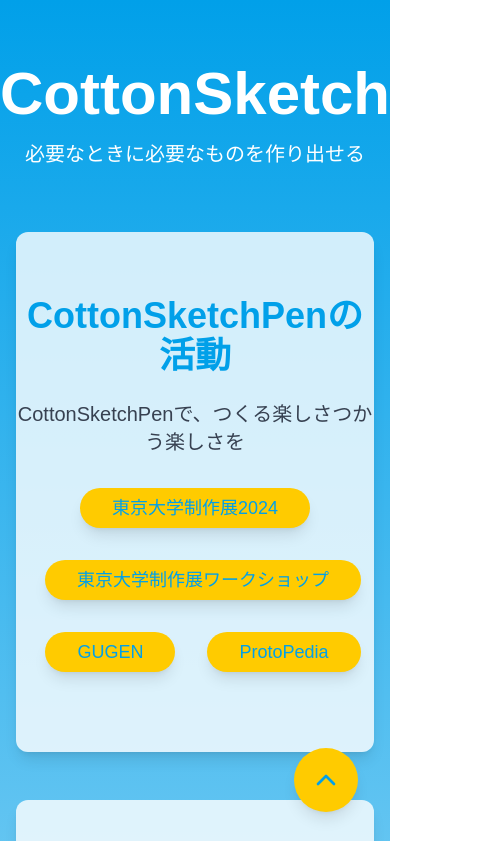
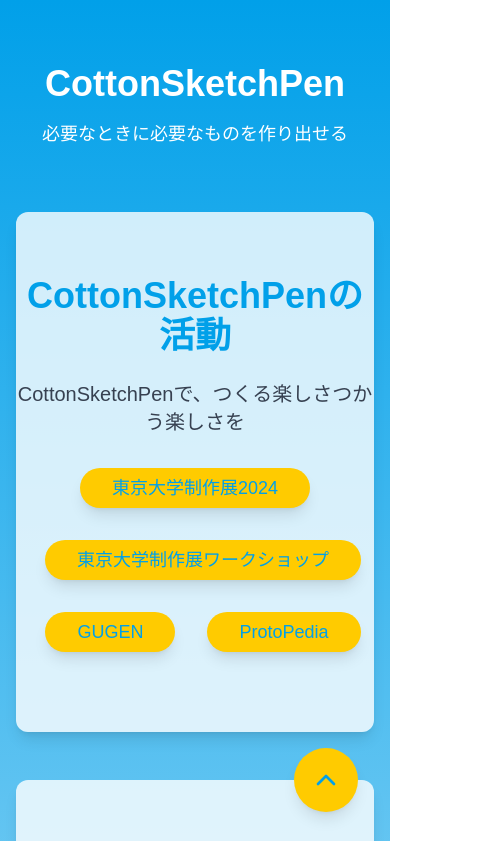
Before and after one commit to keigo1110/CottonSketchPen-HP, a Next.js app: page / in a window 390 px wide. Shown: the top 841 px of the page, 500 px wide, since content can reach past the window. Built offline with nearby package versions, Linux system fonts and the light colour scheme.

Commit message:
update title size

```diff
--- a/components/cotton-sketch-pen-homepage.tsx
+++ b/components/cotton-sketch-pen-homepage.tsx
@@ -61,8 +61,8 @@
     <div className="min-h-screen bg-gradient-to-b from-[#01A0E9] via-white to-[#01A0E9] text-white">
       {/* ヒーローセクション */}
       <header className="container mx-auto py-16">
-        <h1 className="text-6xl font-bold text-center mb-4 animate-fade-in">CottonSketchPen</h1>
-        <p className="text-xl text-center mt-4 animate-slide-up">必要なときに必要なものを作り出せる</p>
+        <h1 className="text-4xl md:text-6xl font-bold text-center mb-4 animate-fade-in">CottonSketchPen</h1>
+        <p className="text-lg md:text-xl text-center mt-4 animate-slide-up">必要なときに必要なものを作り出せる</p>
       </header>
 
       <main className="container mx-auto px-4">
@@ -113,13 +113,13 @@
           </motion.div>
         </section>
 
-        {/* デモ動画セクション */}
+        {/* デ���動画セクション */}
         <section className="py-16 bg-white/80 rounded-xl shadow-lg mb-12">
           <h2 className="text-4xl font-bold text-center mb-8 text-[#01A0E9]">デモ動画</h2>
 
           {/* コンテナのmax-widthを広げ、パディングを追加 */}
           <div className="max-w-6xl mx-auto px-4">
-            {/* アス��クト比を維持しながら、より大きな表示サイズを確保 */}
+            {/* アスクト比を維持しながら、より大きな表示サイズを確保 */}
             <div className="relative w-full" style={{ paddingTop: '56.25%' }}>
               <iframe
                 src="https://www.youtube.com/embed/qPGFxPecx3w?si=KUBbcEQm2dTCd5XV"
```
